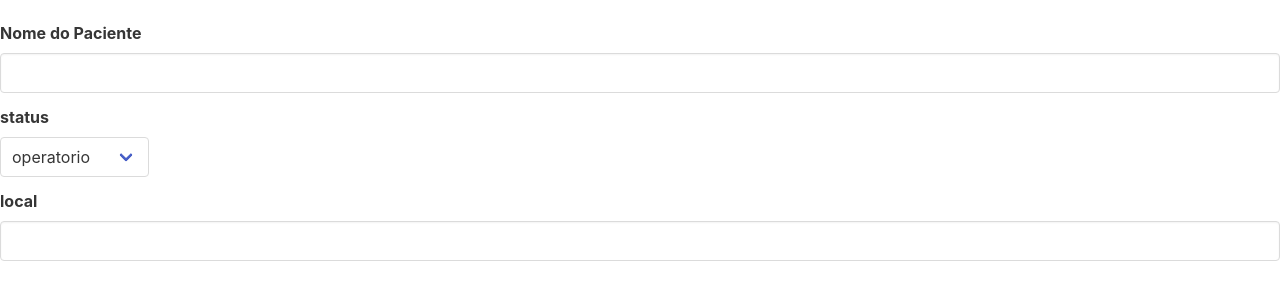
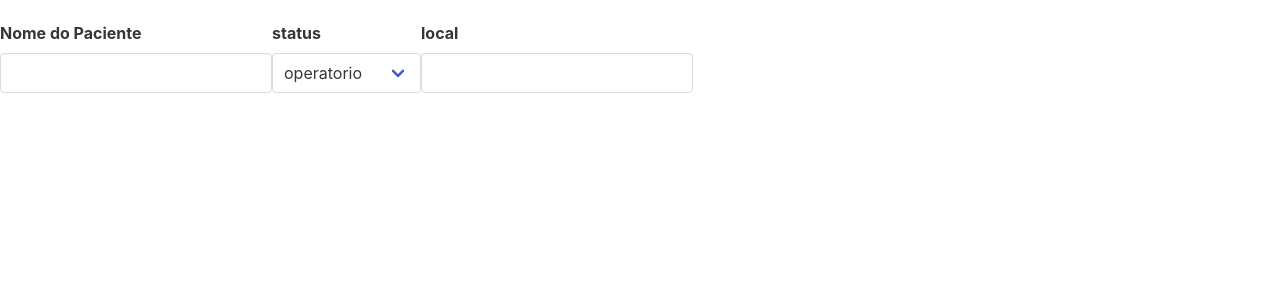
Before and after one commit to almeidaleandro28/senai-front-atividade-11, a plain HTML site: page index.html in a window 1280 px wide. Shown: the part 39-338 px from the top of the page. Drawn offline with nearby package versions, Linux system fonts and the light colour scheme.

Commit message:
add first field horizontal

```diff
--- a/index.html
+++ b/index.html
@@ -11,6 +11,8 @@
 <body>
   <h1 class="title">Painel centro cirugico</h1>
   <form action="">
+
+    <div class="field is-horizontal">
 
     <div class="field">
       <label for="paciente" class="label">Nome do Paciente</label>
@@ -40,6 +42,10 @@
       </div><!-- end control -->
     </div><!-- end field -->
 
+    </div><!-- end container is-horizontal -->
+
+
+
 
   </form> <!-- end form-->
 </body>
```
